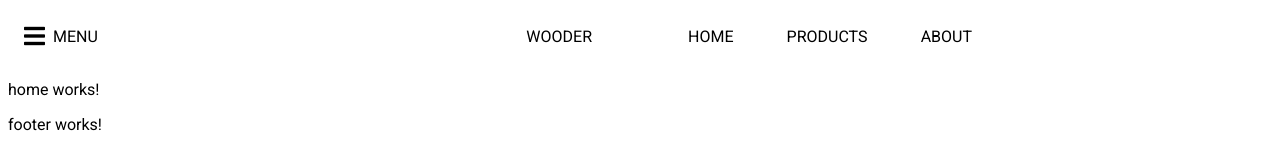
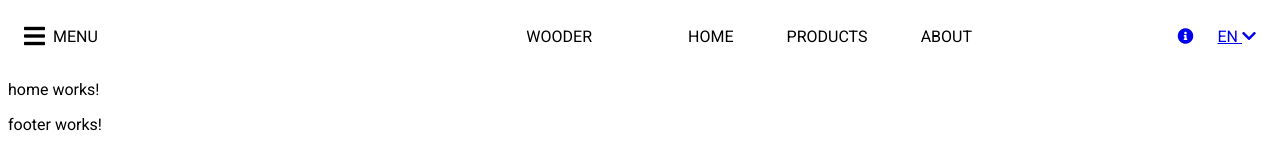
Before and after one commit to FajsiEx/ng-eshop, an Angular app: page / in a window 1280 px wide. Shown: the top 160 px of the page. Built offline with nearby package versions, Linux system fonts and the light colour scheme.

Commit message:
* finish action section to navbar

```diff
--- a/src/app/shell/navbar/navbar.component.html
+++ b/src/app/shell/navbar/navbar.component.html
@@ -12,6 +12,7 @@
     <a class="link">ABOUT</a>
   </div>
   <div class="actions">
-
+    <a href="#" class="link"><i class="fas fa-info-circle"></i></a>
+    <a href="#" class="link">EN <i class="fas fa-chevron-down"></i></a>
   </div>
 </nav>
--- a/src/app/shell/navbar/navbar.component.scss
+++ b/src/app/shell/navbar/navbar.component.scss
@@ -31,4 +31,12 @@ nav {
     padding-left: 48px;
     justify-content: space-between;
   }
+
+  .actions {
+    text-align: right;
+
+    .link {
+      margin-left: 24px;
+    }
+  }
 }
```
